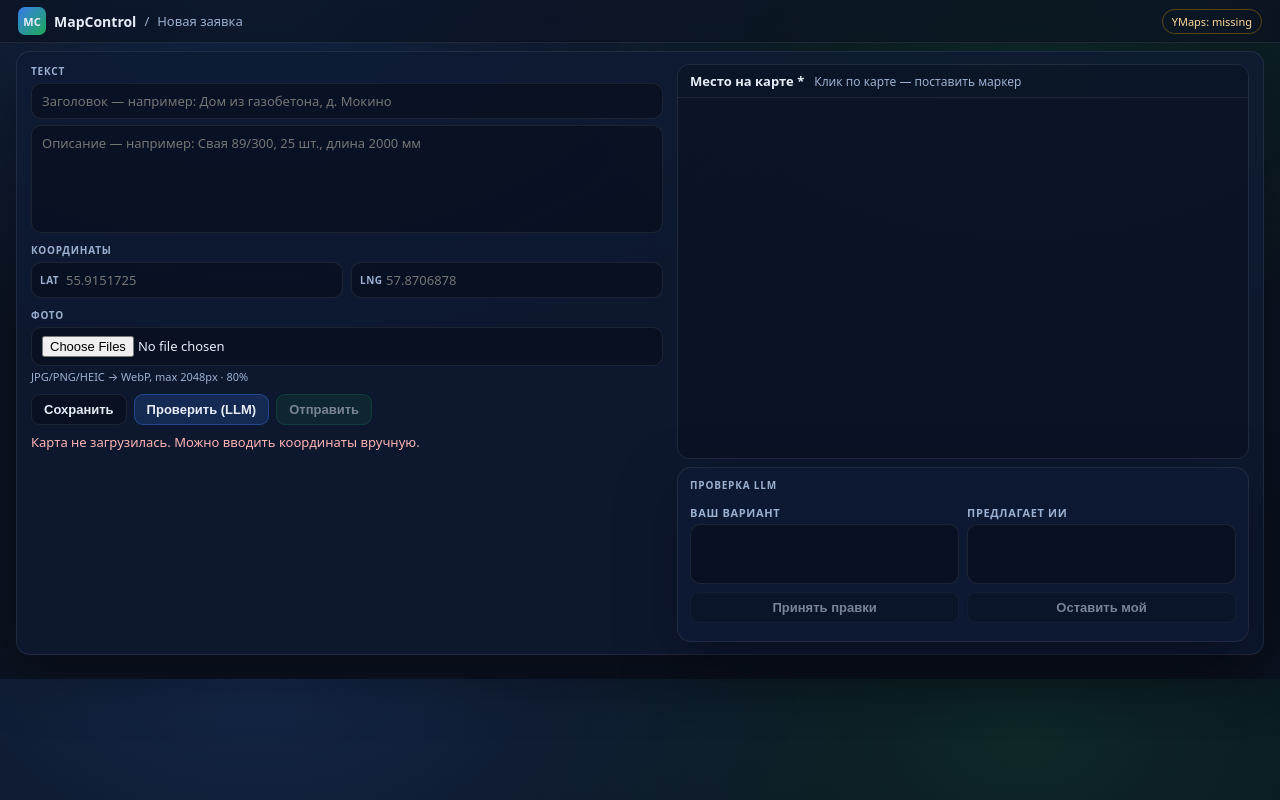
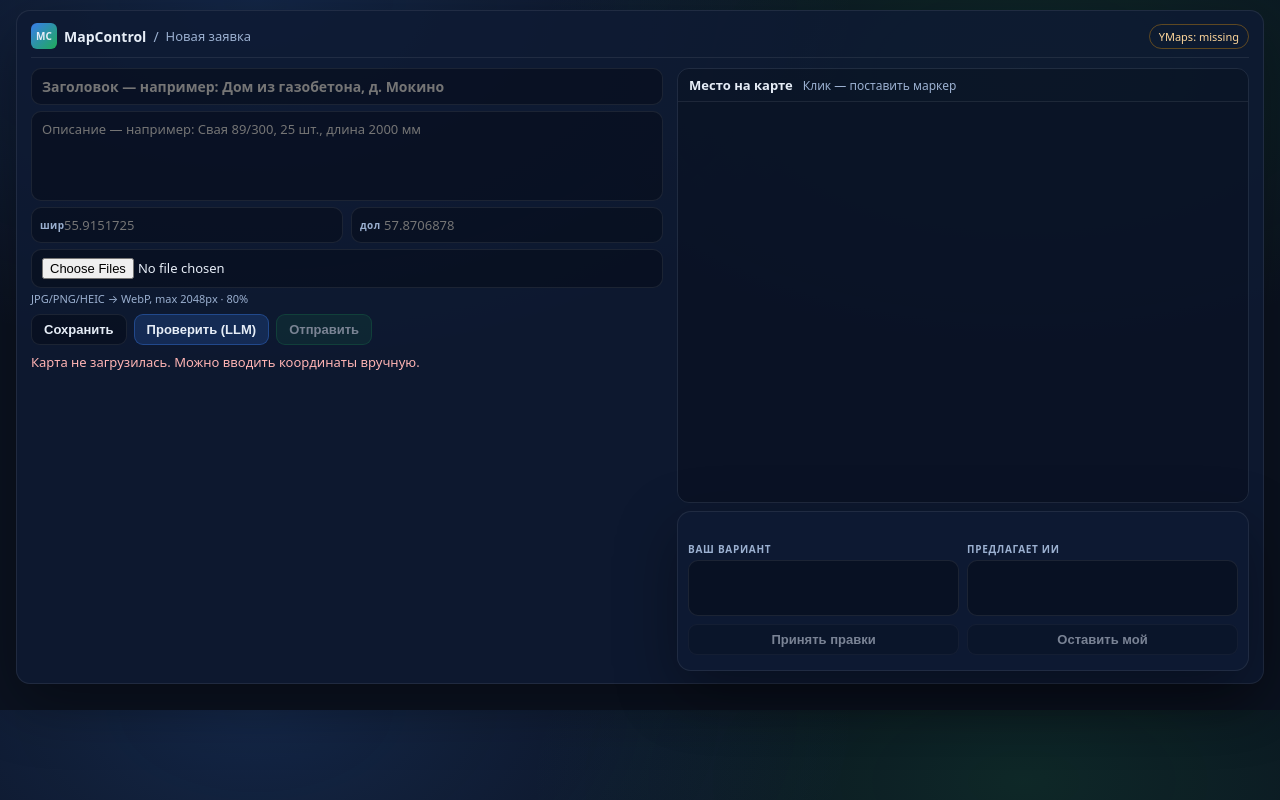
Before and after one commit to AlexanderKuzikov/MapControl, a website: page public/index.html in a window 1280 px wide. Drawn offline with Linux system fonts and the light colour scheme.

Commit message:
ui: remove topbar, inline title+status into card header, rename coords, strip noise caps

```diff
--- a/public/index.html
+++ b/public/index.html
@@ -3,12 +3,15 @@
   <head>
     <meta charset="utf-8" />
     <meta name="viewport" content="width=device-width,initial-scale=1" />
-    <title>MapControl — Оператор</title>
+    <title>MapControl</title>
     <link rel="stylesheet" href="/styles.css" />
   </head>
   <body>
-    <header class="topbar">
-      <div class="topbar__inner">
+    <main class="container">
+      <section class="card">
+
+        <!-- Шапка карточки -->
+        <div class="card-head">
           <div class="brand">
             <div class="brand__logo">MC</div>
             <span class="brand__title">MapControl</span>
@@ -17,32 +20,27 @@
           </div>
           <span class="pill" id="envStatus">ENV…</span>
         </div>
-    </header>
 
-    <main class="container">
-      <section class="card">
         <div class="grid">
 
-          <!-- Левая колонка: форма -->
+          <!-- Левая: форма -->
           <div class="col">
+            <input id="title" class="input input--title" type="text"
+              placeholder="Заголовок — например: Дом из газобетона, д. Мокино" />
+            <textarea id="desc" class="textarea" rows="4"
+              placeholder="Описание — например: Свая 89/300, 25 шт., длина 2000 мм"></textarea>
 
-            <div class="sec-cap">ТЕКСТ</div>
-            <input id="title" class="input" type="text" placeholder="Заголовок — например: Дом из газобетона, д. Мокино" />
-            <textarea id="desc" class="textarea" rows="5" placeholder="Описание — например: Свая 89/300, 25 шт., длина 2000 мм"></textarea>
-
-            <div class="sec-cap sec-cap--gap">КООРДИНАТЫ</div>
             <div class="coords-row">
               <div class="input-prefix">
-                <span class="prefix-tag">lat</span>
+                <span class="prefix-tag">шир</span>
                 <input id="lat" class="input input--prefix" inputmode="decimal" placeholder="55.9151725" />
               </div>
               <div class="input-prefix">
-                <span class="prefix-tag">lng</span>
+                <span class="prefix-tag">дол</span>
                 <input id="lng" class="input input--prefix" inputmode="decimal" placeholder="57.8706878" />
               </div>
             </div>
 
-            <div class="sec-cap sec-cap--gap">ФОТО</div>
             <input id="images" class="input" type="file" multiple accept="image/*" />
             <div class="hint">JPG/PNG/HEIC → WebP, max 2048px · 80%</div>
             <div id="imagesInfo" class="muted sm"></div>
@@ -56,19 +54,18 @@
             <div id="msg" class="msg"></div>
           </div>
 
-          <!-- Правая колонка: карта + LLM -->
+          <!-- Правая: карта + diff -->
           <div class="col">
             <div class="mapWrap">
               <div class="mapHeader">
-                <span class="mapHeader__title">Место на карте *</span>
-                <span class="mapHeader__hint muted">Клик по карте — поставить маркер</span>
+                <span class="mapHeader__title">Место на карте</span>
+                <span class="mapHeader__hint muted">Клик — поставить маркер</span>
               </div>
               <div id="map" class="map"></div>
             </div>
 
             <div class="card card--sub">
               <div class="llm-head">
-                <span class="sec-cap">ПРОВЕРКА LLM</span>
                 <span class="muted sm" id="llmMeta"></span>
               </div>
               <div class="diff">
--- a/public/styles.css
+++ b/public/styles.css
@@ -21,38 +21,10 @@ body {
   font-size: 14px;
 }
 
-/* ─── Topbar ─── */
-.topbar {
-  position: sticky;
-  top: 0;
-  z-index: 20;
-  backdrop-filter: blur(10px);
-  background: rgba(11, 18, 32, 0.6);
-  border-bottom: 1px solid var(--border);
-}
-.topbar__inner {
-  max-width: 1400px;
-  margin: 0 auto;
-  padding: 7px 18px;
-  display: flex;
-  align-items: center;
-  justify-content: space-between;
-}
-.brand { display: flex; gap: 8px; align-items: center; }
-.brand__logo {
-  width: 28px; height: 28px; border-radius: 7px;
-  display: grid; place-items: center;
-  background: linear-gradient(135deg, rgba(59,130,246,0.95), rgba(34,197,94,0.85));
-  font-weight: 800; font-size: 11px;
-}
-.brand__title { font-weight: 800; font-size: 14px; }
-.brand__sep { color: var(--muted); font-size: 13px; }
-.brand__sub { color: var(--muted); font-size: 13px; }
-
 /* ─── Layout ─── */
 .container {
   max-width: 1400px;
-  margin: 8px auto;
+  margin: 10px auto;
   padding: 0 16px 16px;
 }
 
@@ -63,22 +35,31 @@ body {
   padding: 12px 14px;
   box-shadow: 0 20px 60px rgba(0,0,0,0.35);
 }
-.card--sub { margin-top: 8px; padding: 10px 12px; }
+.card--sub { margin-top: 8px; padding: 8px 10px; }
+
+/* ─── Card header (replaces topbar) ─── */
+.card-head {
+  display: flex;
+  align-items: center;
+  justify-content: space-between;
+  margin-bottom: 10px;
+  padding-bottom: 8px;
+  border-bottom: 1px solid var(--border);
+}
+.brand { display: flex; gap: 7px; align-items: center; }
+.brand__logo {
+  width: 26px; height: 26px; border-radius: 6px;
+  display: grid; place-items: center;
+  background: linear-gradient(135deg, rgba(59,130,246,0.95), rgba(34,197,94,0.85));
+  font-weight: 800; font-size: 10px;
+}
+.brand__title { font-weight: 800; font-size: 14px; }
+.brand__sep { color: var(--muted); }
+.brand__sub { color: var(--muted); font-size: 13px; }
 
 .muted { color: var(--muted); }
 .sm { font-size: 12px; }
 .hint { color: var(--muted); font-size: 11px; margin-top: 3px; }
-
-/* ─── Section caps ─── */
-.sec-cap {
-  font-size: 10px;
-  font-weight: 700;
-  letter-spacing: 0.08em;
-  color: var(--muted);
-  margin-bottom: 5px;
-  text-transform: uppercase;
-}
-.sec-cap--gap { margin-top: 10px; }
 
 /* ─── Grid ─── */
 .grid {
@@ -104,38 +85,36 @@ body {
   font-family: inherit;
   display: block;
 }
-.textarea { resize: none; margin-top: 6px; }
-.input + .textarea { margin-top: 6px; }
+.input--title {
+  font-size: 14px;
+  font-weight: 600;
+  margin-bottom: 6px;
+}
+.textarea { resize: none; margin-bottom: 6px; }
 .input:focus, .textarea:focus {
   border-color: rgba(59,130,246,0.55);
   box-shadow: 0 0 0 3px rgba(59,130,246,0.12);
 }
 
-/* ─── Coords row with prefix tags ─── */
+/* ─── Coords ─── */
 .coords-row {
   display: grid;
   grid-template-columns: 1fr 1fr;
   gap: 8px;
+  margin-bottom: 6px;
 }
-.input-prefix {
-  position: relative;
-  display: flex;
-  align-items: center;
-}
+.input-prefix { position: relative; display: flex; align-items: center; }
 .prefix-tag {
   position: absolute;
   left: 9px;
   font-size: 10px;
   font-weight: 700;
-  letter-spacing: 0.05em;
+  letter-spacing: 0.04em;
   color: var(--muted);
   pointer-events: none;
-  text-transform: uppercase;
   user-select: none;
 }
-.input--prefix {
-  padding-left: 34px;
-}
+.input--prefix { padding-left: 32px; }
 
 .row { display: grid; grid-template-columns: 1fr 1fr; gap: 8px; }
 .row--tight { grid-template-columns: 1fr 1fr; gap: 8px; margin-top: 8px; }
@@ -143,7 +122,7 @@ body {
   .row, .row--tight, .coords-row { grid-template-columns: 1fr; }
 }
 
-.actions { display: flex; flex-wrap: wrap; gap: 7px; margin-top: 10px; }
+.actions { display: flex; flex-wrap: wrap; gap: 7px; margin-top: 8px; }
 .btn {
   border-radius: 9px;
   border: 1px solid var(--border);
@@ -170,7 +149,7 @@ body {
 /* ─── Map ─── */
 .mapWrap { border: 1px solid var(--border); border-radius: 12px; overflow: hidden; }
 .mapHeader {
-  padding: 7px 12px;
+  padding: 7px 11px;
   border-bottom: 1px solid var(--border);
   background: rgba(7, 12, 24, 0.35);
   display: flex;
@@ -179,31 +158,39 @@ body {
 }
 .mapHeader__title { font-weight: 700; font-size: 13px; }
 .mapHeader__hint { font-size: 12px; }
-.map { height: 360px; background: rgba(7, 12, 24, 0.4); }
+.map { height: 400px; background: rgba(7, 12, 24, 0.4); }
 
 /* ─── LLM diff ─── */
 .llm-head {
   display: flex;
   align-items: center;
-  justify-content: space-between;
-  margin-bottom: 8px;
+  justify-content: flex-end;
+  min-height: 16px;
+  margin-bottom: 6px;
 }
 .diff { display: grid; grid-template-columns: 1fr 1fr; gap: 8px; }
 @media (max-width: 980px) { .diff { grid-template-columns: 1fr; } }
-.diff__label { font-weight: 650; margin-bottom: 4px; color: var(--muted); font-size: 11px; text-transform: uppercase; letter-spacing: 0.06em; }
+.diff__label {
+  font-size: 10px;
+  font-weight: 700;
+  letter-spacing: 0.07em;
+  text-transform: uppercase;
+  color: var(--muted);
+  margin-bottom: 4px;
+}
 .diff__box {
   border: 1px solid var(--border);
   background: rgba(7, 12, 24, 0.55);
   border-radius: 10px;
   padding: 8px;
-  min-height: 60px;
+  min-height: 56px;
   white-space: pre-wrap;
   margin: 0;
   font-size: 12px;
   font-family: inherit;
 }
 
-.warnings { margin: 8px 0 0; padding-left: 16px; color: #ffd79a; font-size: 12px; }
+.warnings { margin: 7px 0 0; padding-left: 16px; color: #ffd79a; font-size: 12px; }
 .msg { margin-top: 8px; font-size: 13px; }
 .msg__ok { color: #b7ffd1; }
 .msg__bad { color: #ffb4b4; }
```
Lines whose indentation alone changed are shown as unchanged.
